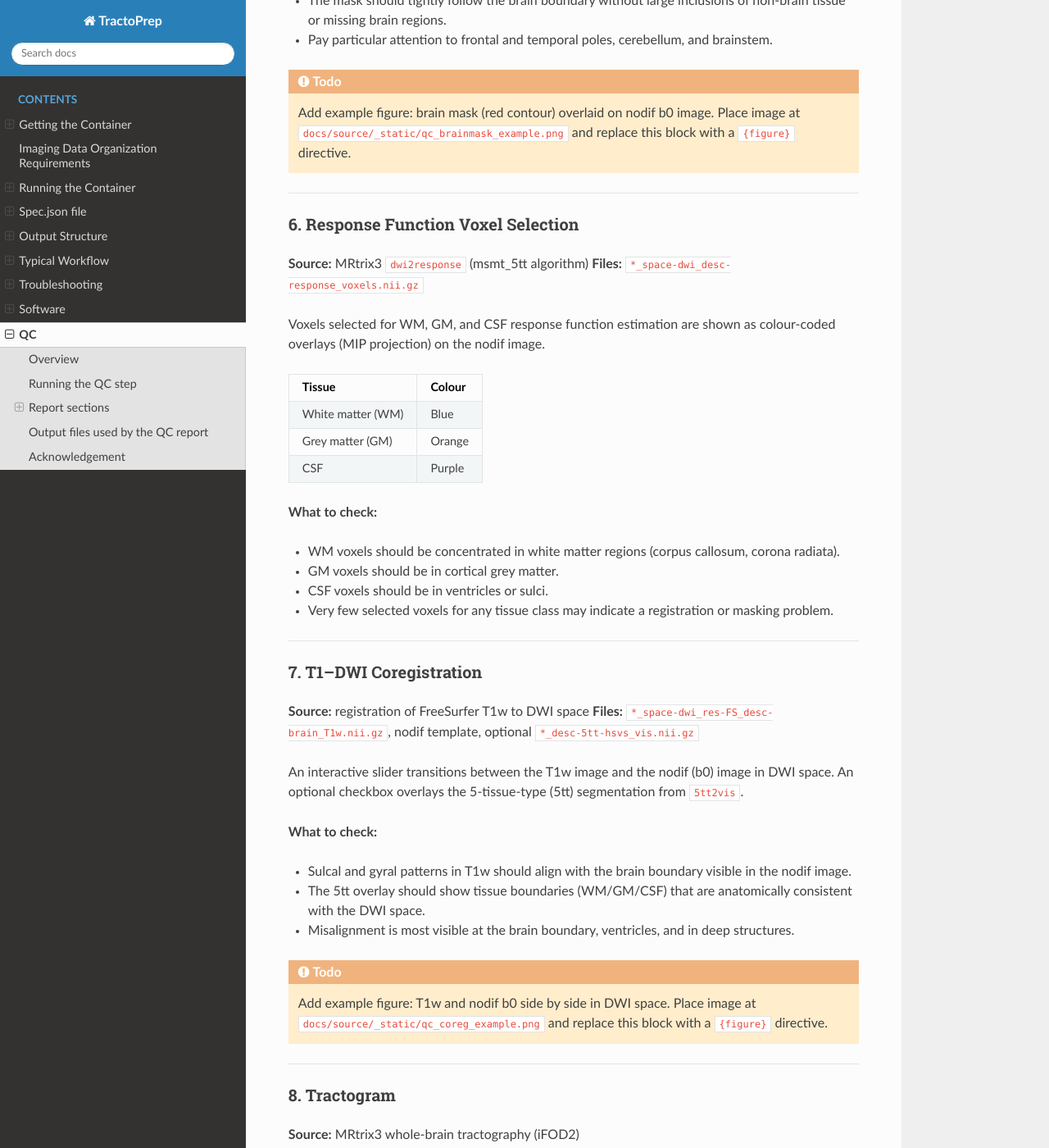
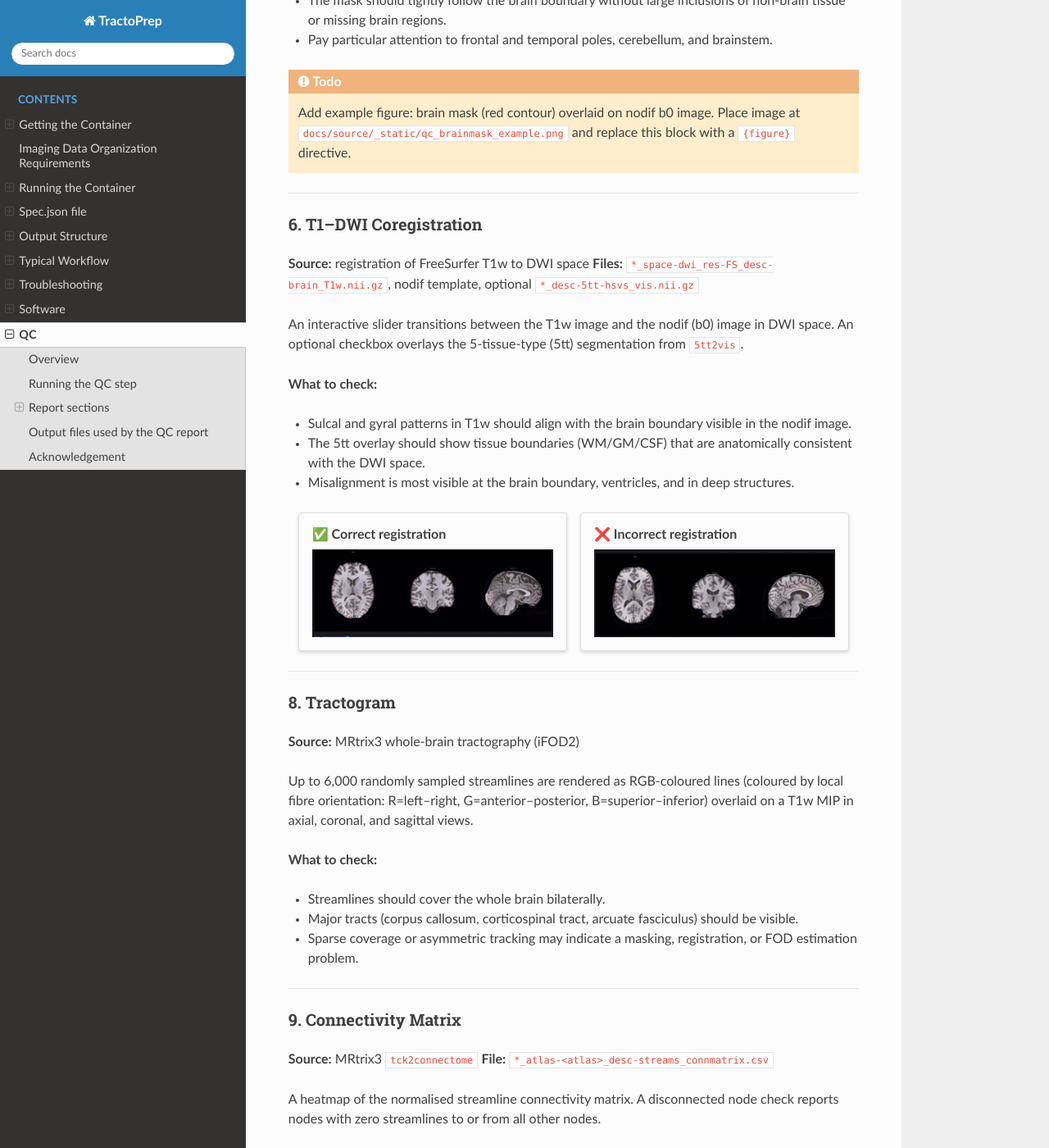
Before and after one commit to chrisvriend/dwi-tract4mega, a Sphinx documentation site: the page built from docs/source/QC.md, in a window 1280 px wide and 1400 px high, scrolled down 4029 px. Shown: the whole window at 82% size. Built offline with Sphinx 7.4.7 and the Read the Docs theme 3.1.0, drawn with Linux system fonts in a browser that asks for light colours.

Commit message:
RTD qc updates

````diff
--- a/docs/source/QC.md
+++ b/docs/source/QC.md
@@ -178,28 +178,7 @@ Place image at ``docs/source/_static/qc_brainmask_example.png`` and replace this
 
 ---
 
-### 6. Response Function Voxel Selection
-
-**Source:** MRtrix3 `dwi2response` (msmt_5tt algorithm)
-**Files:** `*_space-dwi_desc-response_voxels.nii.gz`
-
-Voxels selected for WM, GM, and CSF response function estimation are shown as colour-coded overlays (MIP projection) on the nodif image.
-
-| Tissue | Colour |
-|--------|--------|
-| White matter (WM) | Blue |
-| Grey matter (GM) | Orange |
-| CSF | Purple |
-
-**What to check:**
-- WM voxels should be concentrated in white matter regions (corpus callosum, corona radiata).
-- GM voxels should be in cortical grey matter.
-- CSF voxels should be in ventricles or sulci.
-- Very few selected voxels for any tissue class may indicate a registration or masking problem.
-
----
-
-### 7. T1–DWI Coregistration
+### 6. T1–DWI Coregistration
 
 **Source:** registration of FreeSurfer T1w to DWI space
 **Files:** `*_space-dwi_res-FS_desc-brain_T1w.nii.gz`, nodif template, optional `*_desc-5tt-hsvs_vis.nii.gz`
@@ -211,10 +190,19 @@ An interactive slider transitions between the T1w image and the nodif (b0) image
 - The 5tt overlay should show tissue boundaries (WM/GM/CSF) that are anatomically consistent with the DWI space.
 - Misalignment is most visible at the brain boundary, ventricles, and in deep structures.
 
-```{todo}
-Add example figure: T1w and nodif b0 side by side in DWI space.
-Place image at ``docs/source/_static/qc_coreg_example.png`` and replace this block with a ``{figure}`` directive.
-```
+::::{grid} 2
+:gutter: 3
+
+:::{grid-item-card} ✅ Correct registration
+![Correct registration](../_static/qc_coreg_correct.gif)
+:::
+
+:::{grid-item-card} ❌ Incorrect registration
+![Incorrect registration](../_static/qc_coreg_incorrect.gif)
+:::
+
+::::
+
 
 ---
 
````
Also changed, not shown: docs/source/_static/qc_coreg_correct.gif (added), docs/source/_static/qc_coreg_incorrect.gif (added).
